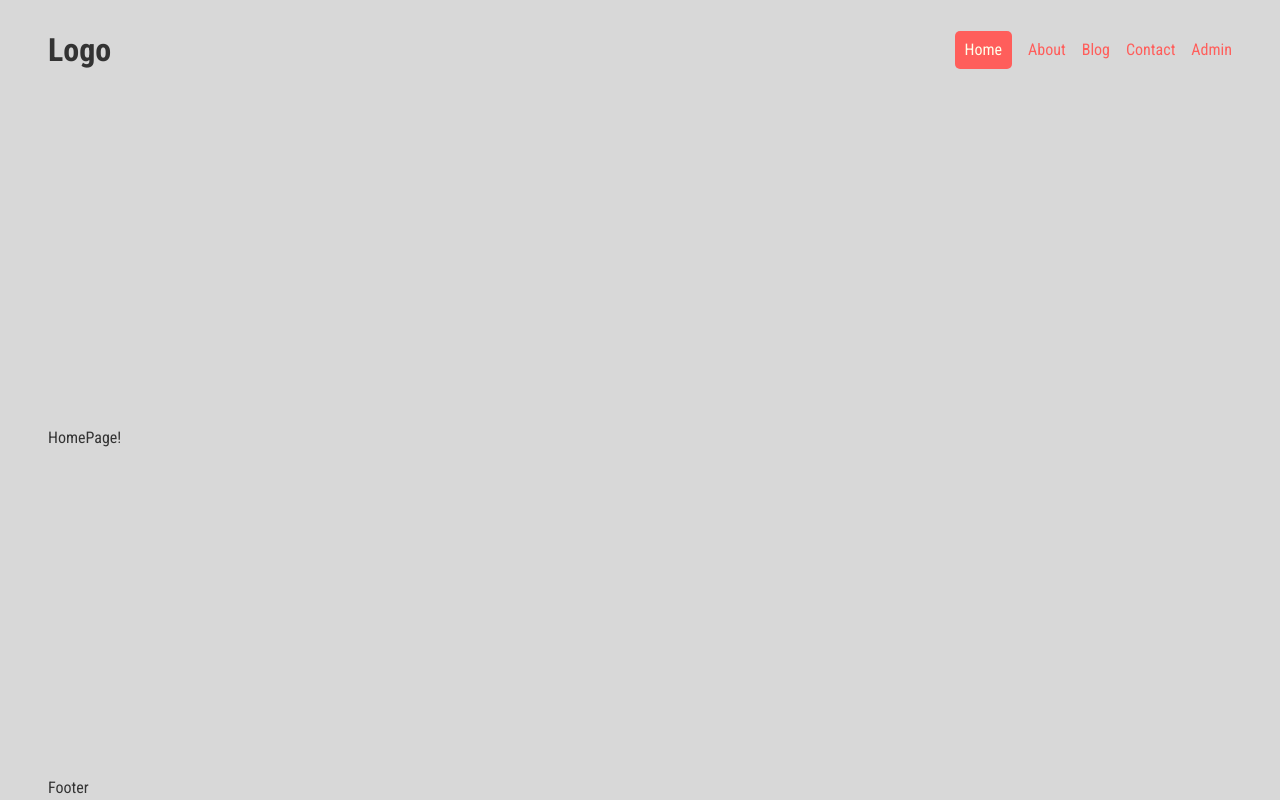
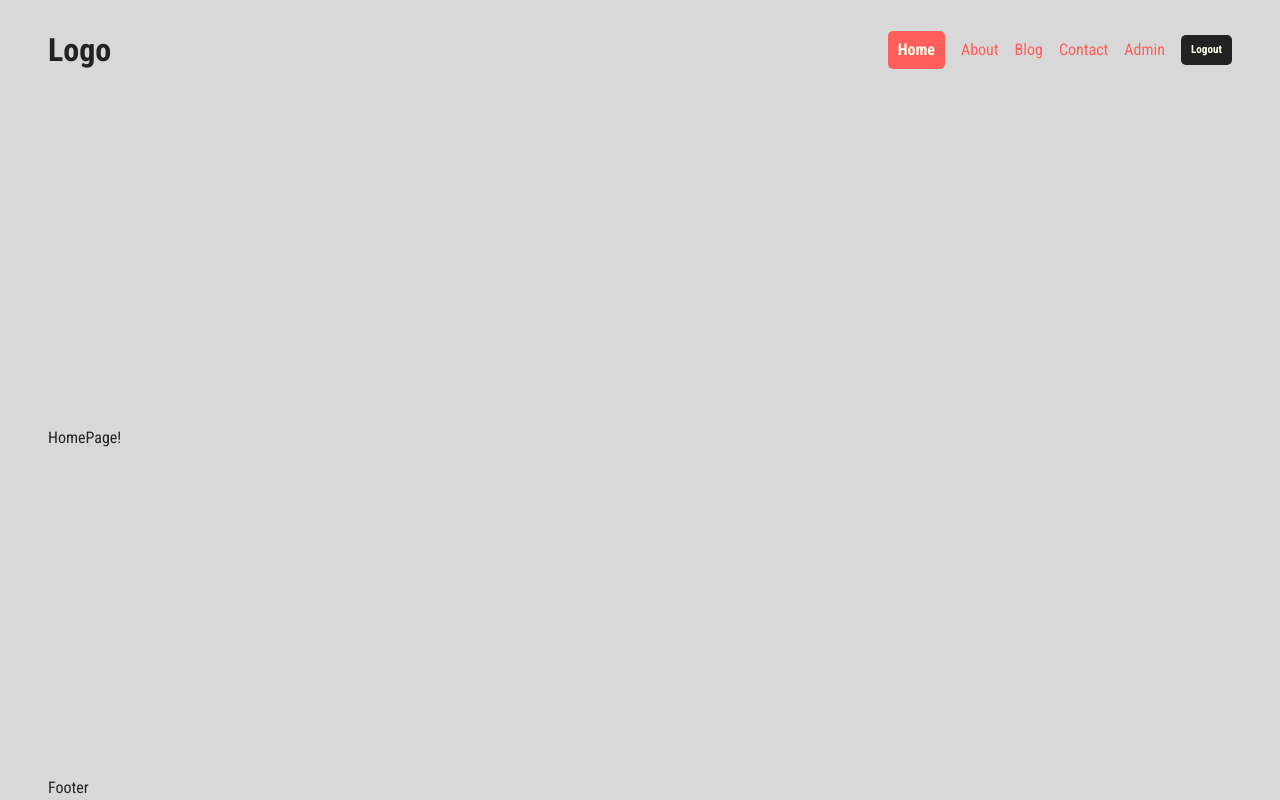
Before and after one commit to DezmenSykes/nextjs-stack-starter, a Next.js app: page / in a window 1280 px wide. Built offline with nearby package versions, Linux system fonts and the light colour scheme.

Commit message:
Basic styling and logic for authenticated users and admins.

```diff
--- a/app/blog/layout.jsx
+++ b/app/blog/layout.jsx
@@ -1,9 +1,9 @@
 const BlogLayout = ({children}) => {
     return (
-        <>
+        <div>
             <h1>Blog Layout --</h1>
             {children}
-        </>
+        </div>
     )
 }
 
--- a/app/globals.css
+++ b/app/globals.css
@@ -9,6 +9,7 @@
   --ivory: #ffffeaff;
   --robin-egg-blue: #00cecbff;
   --maize: #ffed66ff;
+  --text: #222;
 }
 
 *{
@@ -19,7 +20,7 @@
 
 body{
   background: var(--timberwolf);
-  color: #333;
+  color: var(--text);
 }
 
 .container{
@@ -36,3 +37,11 @@ a{
   text-decoration: none;
   color: var(--bittersweet);
 }
+
+button {
+  background:var(--robin-egg-blue);
+  color:var(--ivory);
+  border-radius:5px;
+  padding:7px 10px;
+
+}
--- a/components/Navbar/Links/Links.jsx
+++ b/components/Navbar/Links/Links.jsx
@@ -18,18 +18,28 @@ const Links = () => {
         {
             title: 'Contact',
             path: '/contact'
-        },
-        {
-            title: 'Admin',
-            path: '/admin'
         }
     ];
+
+    const session = true;
+    const isAdmin = true;
 
     return (
         <div className={styles.links}>
             {links.map((link => (
                 <NavLink item={link} key={link.title} />
             )))}
+            {
+                session ? (
+                    <>
+                        { isAdmin ? <NavLink item={{title: 'Admin', path: '/admin'}} key='Admin' /> : '' }
+                        <button className={styles.logout}>Logout</button>
+                    </>
+
+                ) : (
+                    <NavLink item={{title: 'Login', path: '/login'}} key='Login' />
+                )
+            }
         </div>
     )
 }
--- a/components/Navbar/Links/links.module.css
+++ b/components/Navbar/Links/links.module.css
@@ -3,3 +3,10 @@
     align-items:center;
     gap:1rem;
 }
+
+
+.logout {
+    background:var(--text);
+    font-size:0.7em;
+    font-weight: bold;
+}
--- a/components/Navbar/Links/navLinks/navLink.module.css
+++ b/components/Navbar/Links/navLinks/navLink.module.css
@@ -7,4 +7,5 @@
     color:var(--ivory);
     border-radius:5px;
     padding:7px 10px;
+    font-weight: bold;
 }
```
